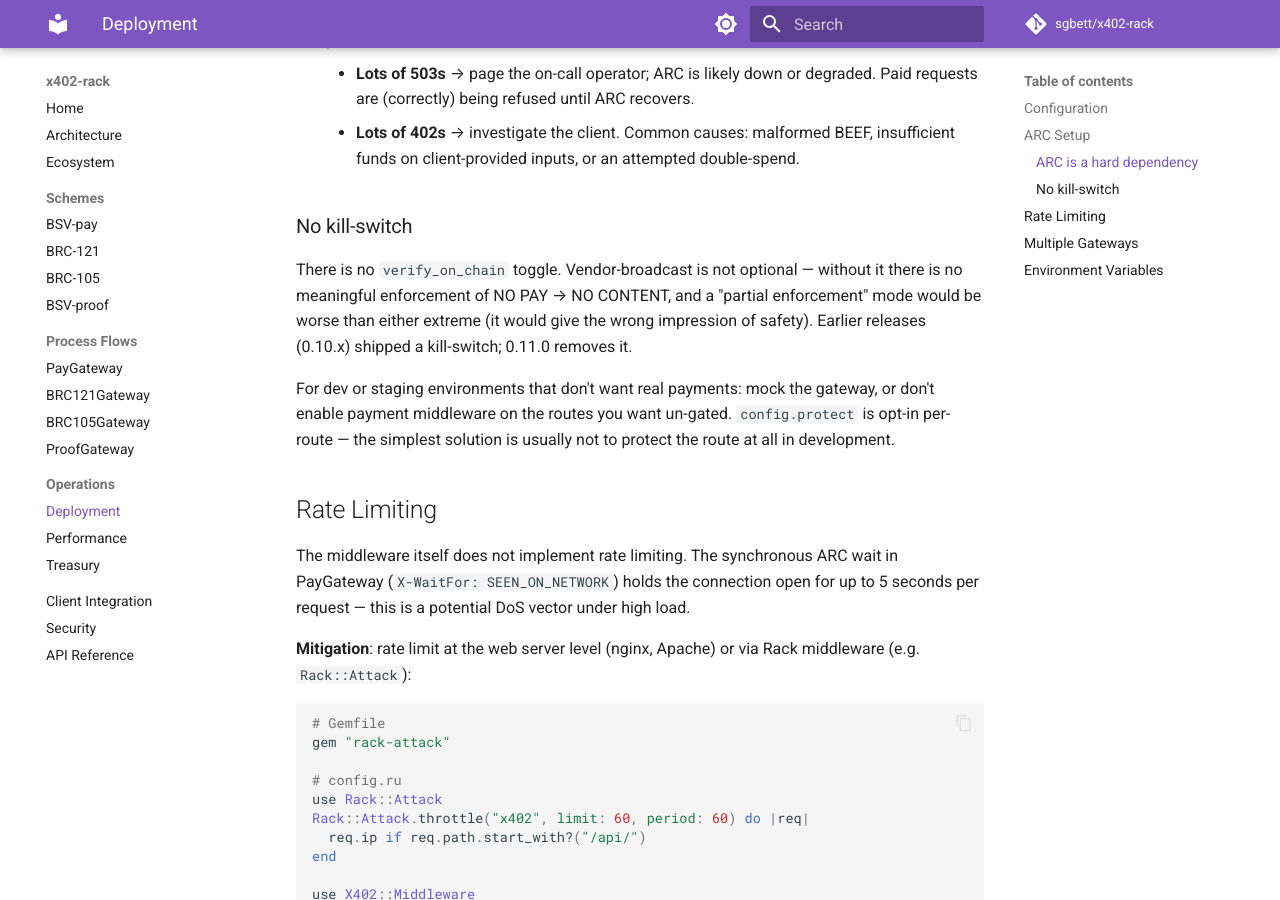
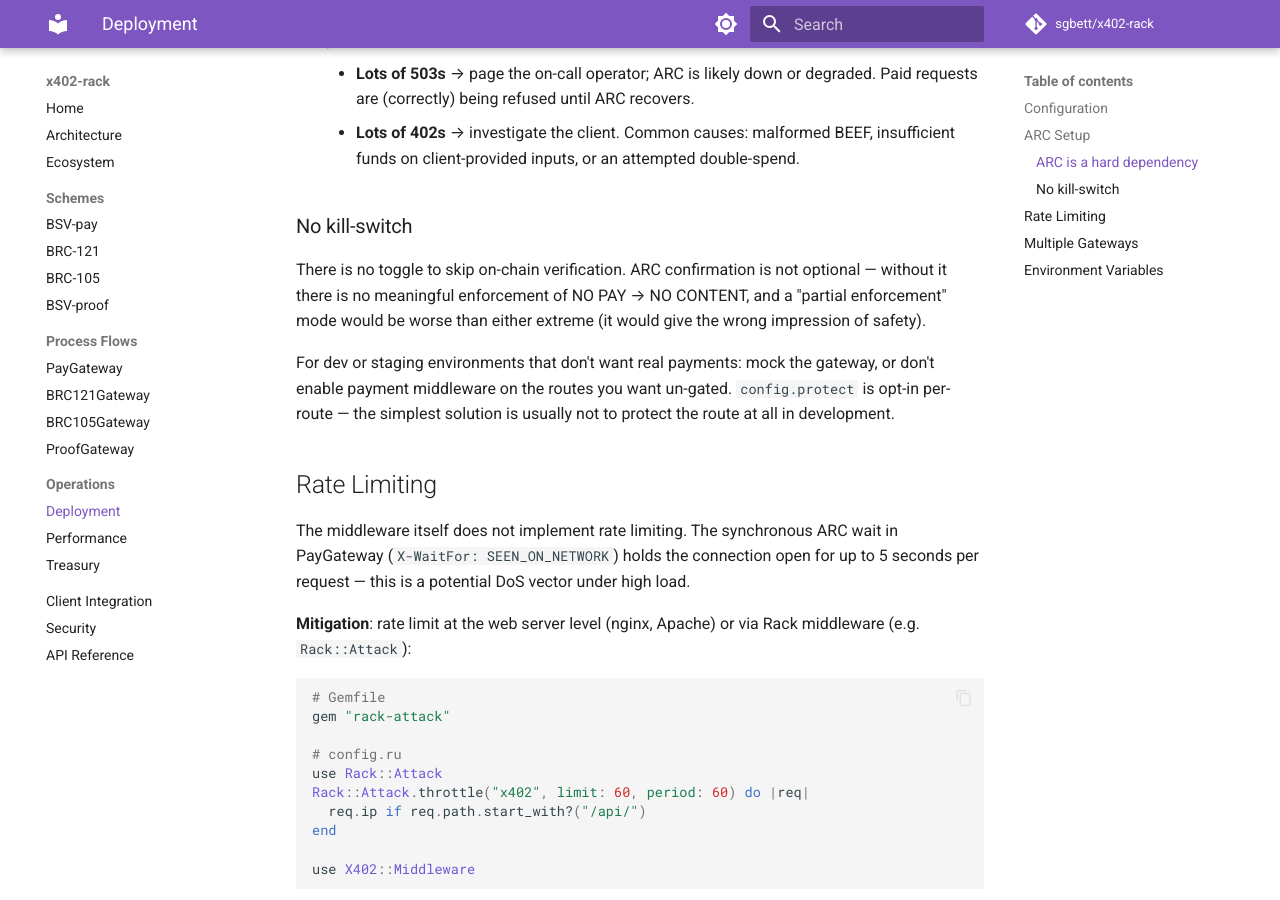
Before and after one commit to sgbett/x402-rack, an MkDocs documentation site: the page built from docs/operations/deployment.md, in a window 1280 px wide and 900 px high, scrolled down 1324 px. Built offline with MkDocs 1.6.1 and Material for MkDocs 9.7.7, drawn with Linux system fonts in a browser that asks for light colours; comment, search, counter and statistics services are not loaded.

Commit message:
docs: remove stale vendor-broadcast language from deployment.md
Co-Authored-By: Claude Opus 4.6 (1M context) <noreply@anthropic.com>

```diff
--- a/docs/operations/deployment.md
+++ b/docs/operations/deployment.md
@@ -52,7 +52,7 @@ Minimum monitoring:
 
 ### No kill-switch
 
-There is no `verify_on_chain` toggle. Vendor-broadcast is not optional — without it there is no meaningful enforcement of NO PAY → NO CONTENT, and a "partial enforcement" mode would be worse than either extreme (it would give the wrong impression of safety). Earlier releases (0.10.x) shipped a kill-switch; 0.11.0 removes it.
+There is no toggle to skip on-chain verification. ARC confirmation is not optional — without it there is no meaningful enforcement of NO PAY → NO CONTENT, and a "partial enforcement" mode would be worse than either extreme (it would give the wrong impression of safety).
 
 For dev or staging environments that don't want real payments: mock the gateway, or don't enable payment middleware on the routes you want un-gated. `config.protect` is opt-in per-route — the simplest solution is usually not to protect the route at all in development.
 
```
